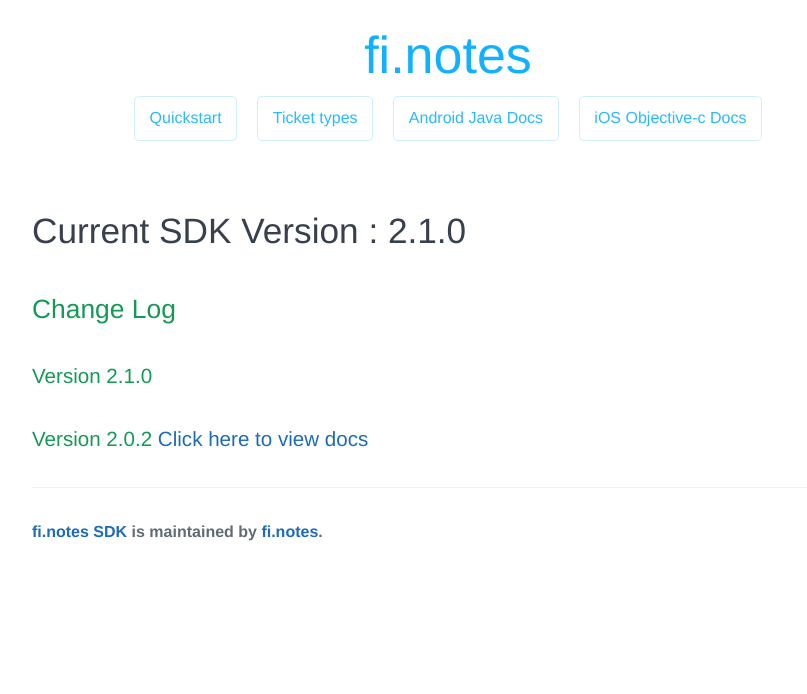
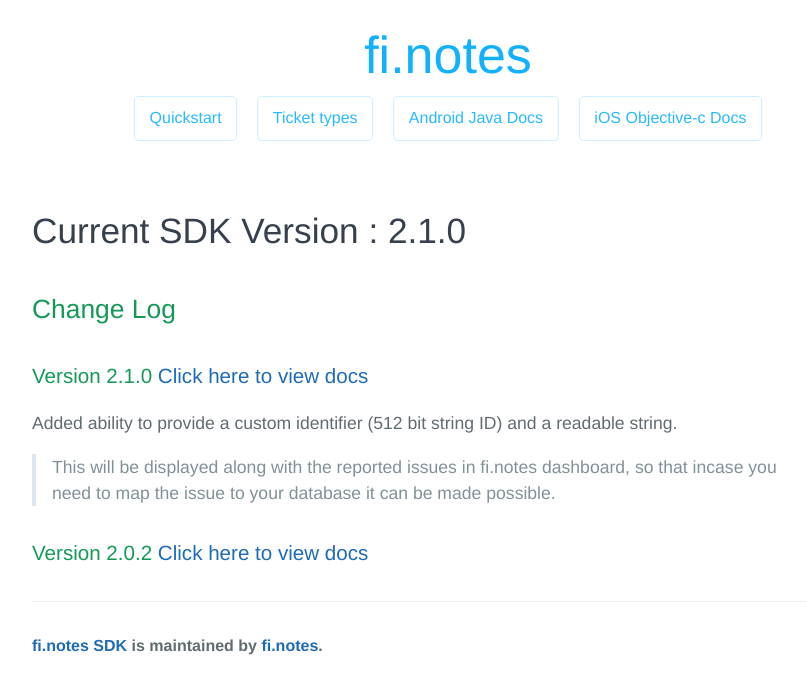
Before and after one commit to finotes/finotes.github.io, a Jekyll site: the page built from _posts/2018-01-22-android-change-log.md, in a window 1280 px wide. Shown: the top 694 px of the page, without its empty margins (192-999 px from the left). Built offline with Jekyll 4.4.1, drawn with Linux system fonts in a browser that asks for light colours; some web fonts are replaced; our own code applies the rules of GitHub Pages for plain Markdown files.

Commit message:
Update 2018-01-22-android-change-log.md

```diff
--- a/_posts/2018-01-22-android-change-log.md
+++ b/_posts/2018-01-22-android-change-log.md
@@ -4,9 +4,10 @@
 
 ## Change Log
 
-### Version 2.1.0
+### Version 2.1.0 [Click here to view docs](https://finotes.github.io/2018/01/19/android-java-docs)
 
-
+Added ability to provide a custom identifier (512 bit string ID) and a readable string.
+> This will be displayed along with the reported issues in fi.notes dashboard, so that incase you need to map the issue to your database it can be made possible.
 
 
 ### Version 2.0.2 [Click here to view docs](https://finotes.github.io/2018/01/22/android-doc-202)
```
